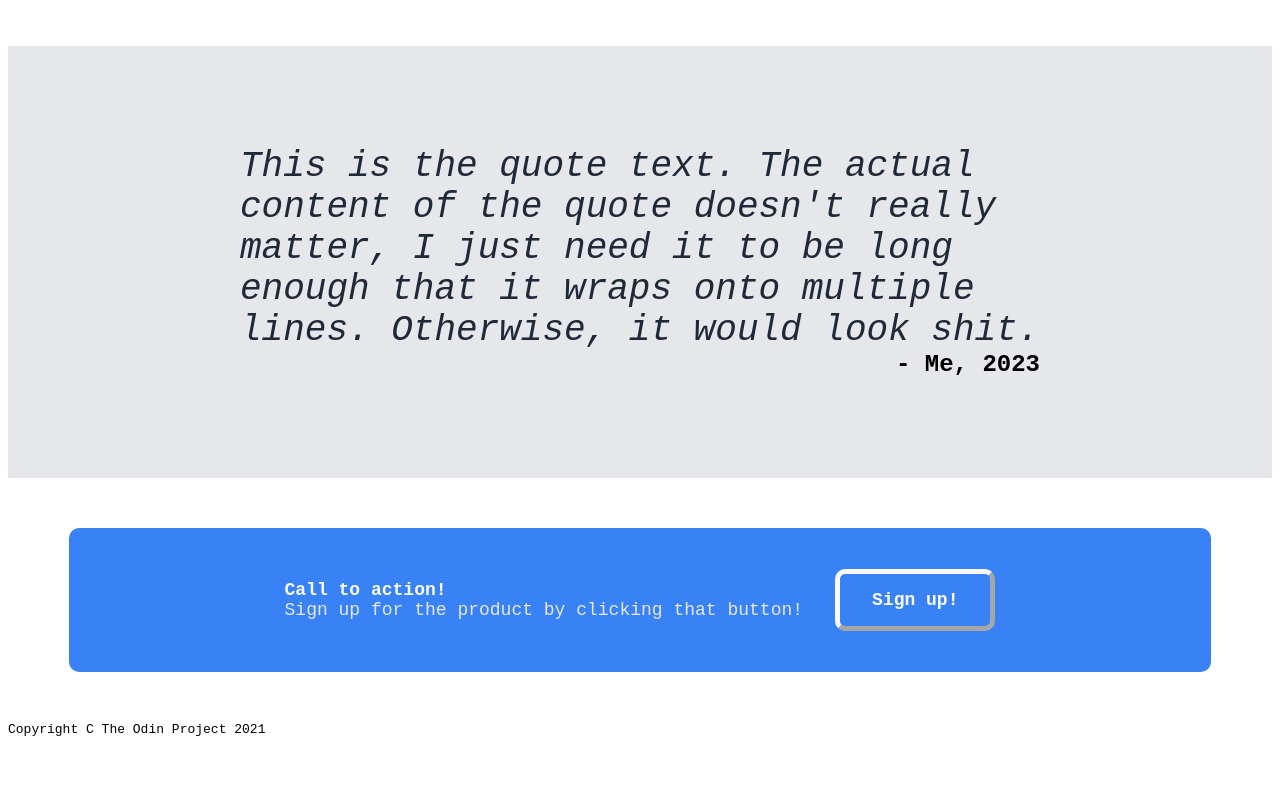
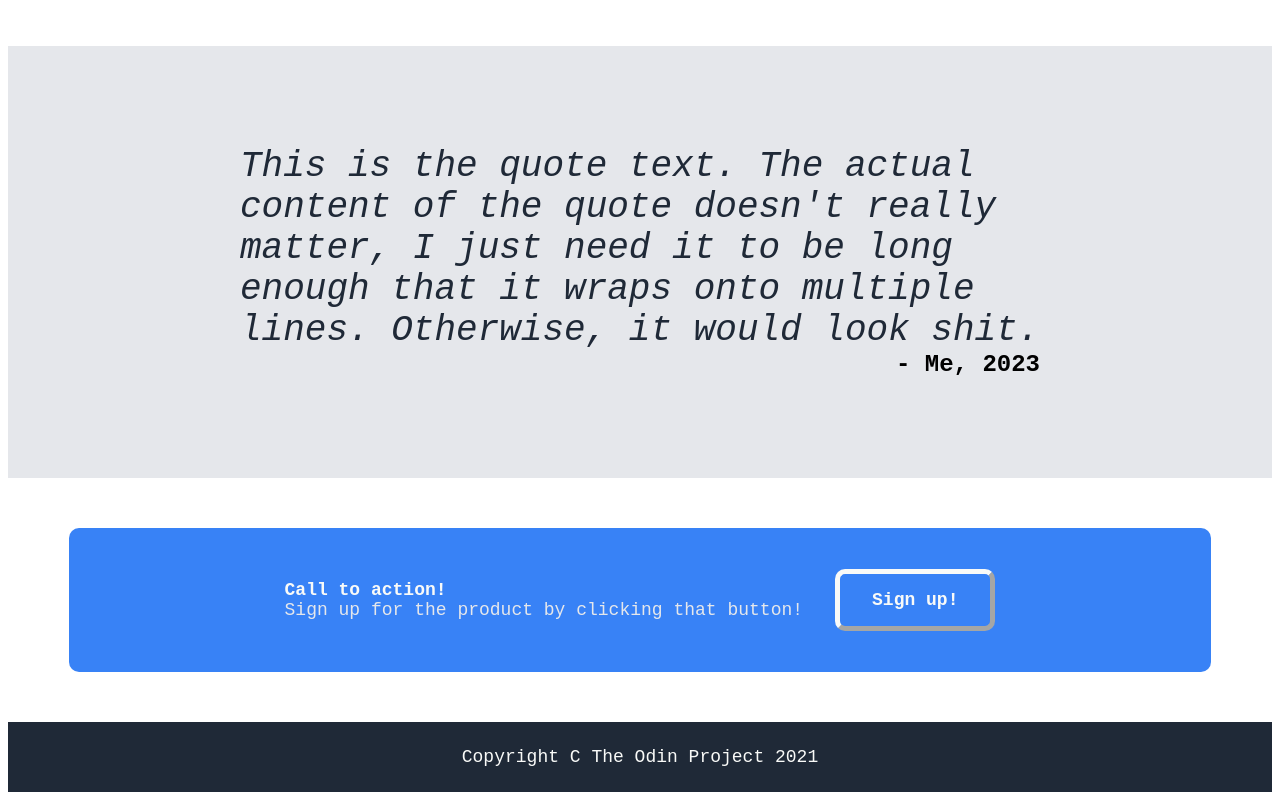
Before and after one commit to DylanRice809/odin-website-practice, a plain HTML site: page index.html in a window 1280 px wide. Shown: the part 1104-1904 px from the top of the page. Before the commit the page ends 1849 px from the top, so only its background shows below. Drawn offline with Linux system fonts and the light colour scheme.

Commit message:
Add CSS for footer

```diff
--- a/style.css
+++ b/style.css
@@ -207,3 +207,16 @@ a {
 .header button {
     border-radius: 10px;
 }
+
+.footer {
+    background-color: #1F2937;
+    margin-top: auto;
+    justify-content: center;
+    align-items: center;
+    padding: 25px;
+}
+
+.footer .text {
+    font-size: 18px;
+    color: #F9FAF8;
+}
```
